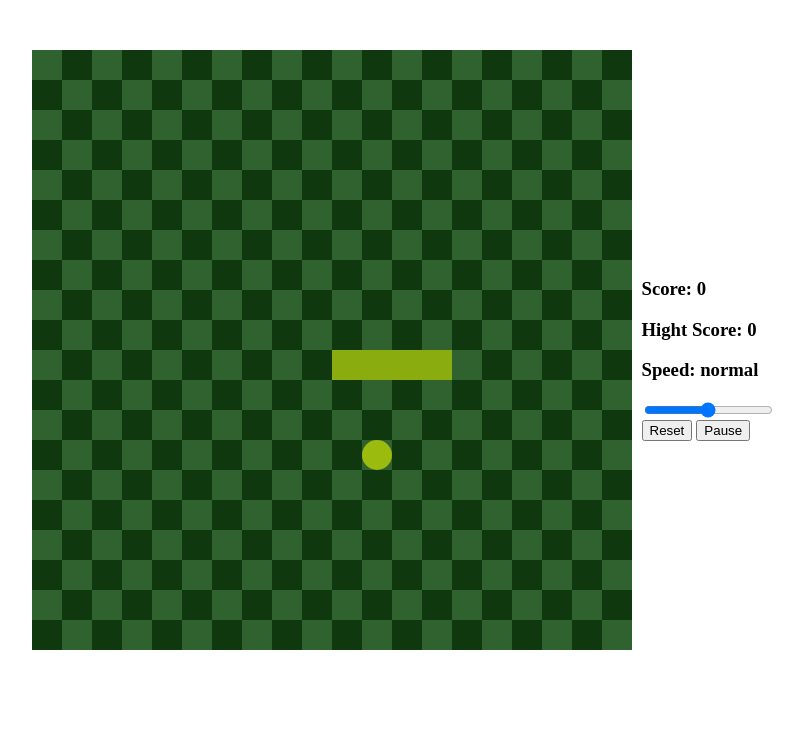
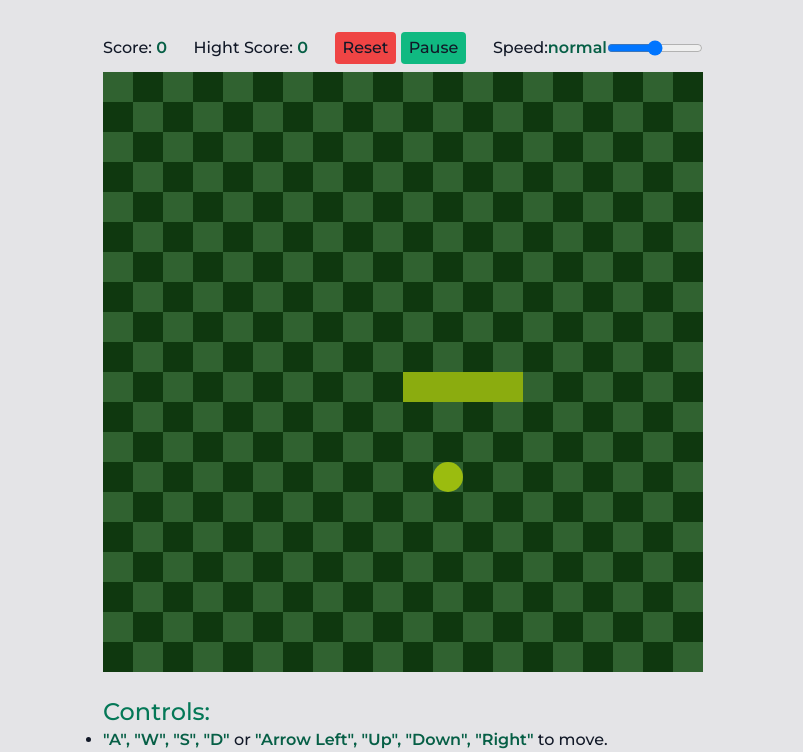
Before and after one commit to AyoubMazouz/Snake-js, a website: page index.html in a window 1280 px wide. Shown: the part 50-802 px from the top of the page, without its empty margins (237-1040 px from the left). Drawn offline with Linux system fonts and the light colour scheme; a web font is replaced by a local one.

Commit message:
Add files via upload

```diff
--- /dev/null
+++ b/index.css
@@ -0,0 +1,10 @@
+@import url('https://fonts.googleapis.com/css2?family=M+PLUS+1+Code:wght@300;500&family=Montserrat:ital,wght@0,100;0,200;0,300;0,400;0,500;0,600;0,700;0,800;1,100;1,200;1,300;1,400;1,500;1,600;1,700;1,800&family=Roboto&display=swap');
+@tailwind base;
+@tailwind components;
+@tailwind utilities;
+
+@layer utilities {
+    .font-montserrat {
+        font-family: 'Montserrat';
+    }
+}
--- a/index.html
+++ b/index.html
@@ -5,33 +5,68 @@
     <meta http-equiv="X-UA-Compatible" content="IE=edge">
     <meta name="viewport" content="width=device-width, initial-scale=1.0">
     <title>Snake</title>
-    <script defer src="snake.config.js"></script>
-    <script defer src="snake.js"></script>
+    <script defer src="./src/js/snake.config.js"></script>
+    <script defer src="./src/js/snake.js"></script>
+    <link rel="stylesheet" href="./src/css/styles.css">
 </head>
 
-<body style="display: flex; justify-content: center; align-items: center; gap: 10px;">
+<body class="font-montserrat font-medium text-gray-900 bg-zinc-200">
 
-    <canvas id="snake" style="background: black;"></canvas>
+    <div class="flex justify-center items-center h-full">
 
         <div>
-        <h3>
+
+            <h1 class="text-emerald-700 text-3xl font-semibold mb-12">
+                Classic Snake.
+            </h1>
+            <div class="flex justify-between items-center mb-2">
+                <h3 class="">
                     Score:
-            <span id="score">0</span>
+                    <span id="score" class="text-emerald-800 font-semibold">
+                        0
+                    </span>
                 </h3>
                 <h3>
                     Hight Score:
-            <span id="hight-score">0</span>
+                    <span id="hight-score" class="text-emerald-800 font-semibold">
+                        0
+                    </span>
                 </h3>
-        <h3>
+                <div>
+                    <button id="reset"
+                        class="font-medium bg-red-500 py-1 px-2 rounded hover:bg-red-700 transition-colors duration-300">
+                        Reset
+                    </button>
+                    <button id="pause"
+                        class="font-medium bg-emerald-500 py-1 px-2 rounded hover:bg-emerald-700 transition-colors duration-300">
+                        Pause
+                    </button>
+                </div>
+                <div class="flex items-center">
                     Speed:
-            <span id="speed"></span>
-        </h3>
-        <input type="range" id="slider" min="60" max="180" step="30" value="120">
-        <div>
-            <button id="reset">Reset</button>
-            <button id="pause">Pause</button>
+                    <span id="speed" class="text-emerald-800 font-semibold">
+                    </span>
+                    <input type="range" id="slider" min="60" max="180" step="30" value="120" class="w-24">
                 </div>
             </div>
+
+            <canvas id="snake"></canvas>
+
+            <div class="mt-6">
+                <h1 class="text-2xl text-emerald-700">Controls: </h1>
+                <ul class="list-disc">
+                    <li>
+                        <span class="text-emerald-800 font-semibold">
+                            "A", "W", "S", "D"</span>
+                        or
+                        <span class="text-emerald-800 font-semibold">
+                            "Arrow Left", "Up", "Down", "Right"</span> to move.
+                    </li>
+                </ul>
+            </div>
+        </div>
+    </div>
+
 </body>
 
 </html>
--- /dev/null
+++ b/src/js/snake.config.js
@@ -0,0 +1,19 @@
+const blockSize = 30
+const gridSize = { x: 20, y: 20 }
+const gameSize = {
+    width: gridSize.x * blockSize,
+    height: gridSize.y * blockSize,
+};
+const speedString = {
+    60: 'very fast',
+    90: 'fast',
+    120: 'normal',
+    150: 'slow',
+    180: 'very slow',
+}
+colors = {
+    snake: '#8bac0f',
+    apple: '#9bbc0f',
+    bgLight: '#0f380f',
+    bgDark: '#306230'
+}
--- /dev/null
+++ b/src/js/snake.js
@@ -0,0 +1,209 @@
+const canvas = document.getElementById("snake");
+const ctx = canvas.getContext("2d");
+const scoreLabel = document.getElementById("score");
+const speedLabel = document.getElementById("speed");
+const hightScoreLabel = document.getElementById("hight-score");
+const speedSlider = document.getElementById("slider");
+const pauseBtn = document.getElementById("pause");
+const restartBtn = document.getElementById("reset");
+
+canvas.width = gameSize.width;
+canvas.height = gameSize.height;
+
+class Vector2D {
+    constructor(x, y) {
+        [this.x, this.y] = [x, y];
+    }
+
+    plus(vector) {
+        this.x += vector.x;
+        this.y += vector.y;
+        return this;
+    }
+
+    isEqualTo(vector) {
+        return (this.x === vector.x && this.y === vector.y);
+    }
+}
+const getRandomVector2D = () => {
+    return new Vector2D(
+        (Math.random() * gridSize.x) | 0,
+        (Math.random() * gridSize.y) | 0
+    );
+}
+
+// !!!!!!!!!!!!!!!!!!!!!!!!!!!!!!!!!!!!!!!
+// !!!!! > Functions < !!!!!!!!!!!!!!!!!!!
+// !!!!!!!!!!!!!!!!!!!!!!!!!!!!!!!!!!!!!!!
+const stopGameLoop = loop => clearInterval(loop);
+const startGameLoop = (loop, fps) => gameLoop = setInterval(loop, fps);
+const updateSpeedLabel = () => speedLabel.innerHTML = speedString[player.speed];
+const updateScoreLabel = () => scoreLabel.innerHTML = player.score;
+
+const updateHightScoreLabel = () => {
+    player.hightScore = localStorage.hightScore ? localStorage.hightScore : 0;
+    hightScoreLabel.innerText = player.hightScore
+}
+
+const updateHightScore = () => {
+    const hScore = localStorage.getItem("hightScore");
+    localStorage.hightScore = player.score > hScore ? player.score : hScore;
+}
+
+const turnIsValid = (v1, v2) => {
+    if (Math.abs(v1.x) !== Math.abs(v2.x) &&
+        Math.abs(v1.y) !== Math.abs(v2.y)) return true
+    return false
+}
+
+const collision = () => {
+    const head = player.body[0];
+    if (head.isEqualTo(food.pos)) {
+        player.score += 10;
+        player.grow();
+        food.newFood();
+        updateScoreLabel();
+    } else if (head.x < 0) head.plus(new Vector2D(20, 0));
+    else if (head.x >= gridSize.x) head.plus(new Vector2D(-20, 0));
+    else if (head.y < 0) head.plus(new Vector2D(0, 20));
+    else if (head.y >= gridSize.y) head.plus(new Vector2D(0, -20));
+
+    for (let i = 2; i < player.body.length; i++) {
+        if (head.isEqualTo(player.body[i])) reset(gameLoop);
+    }
+}
+
+const reset = loop => {
+    stopGameLoop(loop);
+    updateHightScore();
+    player.score = 0;
+    player.body = [new Vector2D(10, 10), new Vector2D(11, 10)];
+    player.speed = speedSlider.value;
+    food.newFood();
+    updateSpeedLabel();
+    updateScoreLabel();
+    updateHightScoreLabel();
+    startGameLoop(update, player.speed);
+}
+
+const pause = loop => {
+    if (player.isPaused) {
+        startGameLoop(update, player.speed);
+        player.isPaused = false;
+    } else {
+        stopGameLoop(loop);
+        player.isPaused = true;
+    }
+}
+
+// !!!!!!!!!!!!!!!!!!!!!!!!!!!!!!!!!!!!!!!
+// !!!!! > Draw < !!!!!!!!!!!!!!!!!!!!!!!!
+// !!!!!!!!!!!!!!!!!!!!!!!!!!!!!!!!!!!!!!!
+const drawSnake = () => {
+    player.body.forEach(part => drawBlock(part.x, part.y, colors.snake));
+}
+
+const drawApple = () => drawCircle(food.pos.x, food.pos.y, colors.apple);
+
+const drawBlock = (x, y, color) => {
+    ctx.fillStyle = color;
+    ctx.fillRect(x * blockSize, y * blockSize, blockSize, blockSize);
+}
+
+const drawCircle = (x, y, color) => {
+    ctx.beginPath();
+    ctx.fillStyle = color;
+    ctx.arc(x * blockSize + blockSize / 2, y * blockSize + blockSize / 2,
+        blockSize / 2, 0, 2 * Math.PI);
+    ctx.fill();
+    ctx.closePath();
+}
+
+const drawBackground = () => {
+    let switchColor = false;
+    for (let x = 0; x < gridSize.x; x++) {
+        for (let y = 0; y < gridSize.y; y++) {
+            drawBlock(x, y, switchColor ? colors.bgLight : colors.bgDark);
+            switchColor = !switchColor;
+        }
+        switchColor = !switchColor;
+    }
+}
+
+const draw = () => {
+    drawBackground();
+    drawApple();
+    drawSnake();
+}
+
+// !!!!!!!!!!!!!!!!!!!!!!!!!!!!!!!!!!!!!!!
+// !!!!! > Objects < !!!!!!!!!!!!!!!!!!!!!
+// !!!!!!!!!!!!!!!!!!!!!!!!!!!!!!!!!!!!!!!
+const food = {
+    pos: getRandomVector2D(),
+    newFood() { this.pos = getRandomVector2D() }
+}
+
+const dir = {
+    left: new Vector2D(-1, 0), right: new Vector2D(1, 0),
+    down: new Vector2D(0, 1), up: new Vector2D(0, -1)
+}
+
+const player = {
+    score: 0,
+    hightScore: 0,
+    speed: speedSlider.value,
+    dir: new Vector2D(-1, 0),
+    body: [
+        new Vector2D(10, 10),
+        new Vector2D(11, 10),
+        new Vector2D(12, 10),
+        new Vector2D(13, 10)
+    ],
+
+    grow(dir = this.dir) {
+        const head = new Vector2D(
+            this.body[0].x,
+            this.body[0].y
+        );
+        this.body.unshift(head.plus(dir));
+    },
+
+    move(dir = this.dir) {
+        this.body.pop();
+        this.grow(dir);
+    },
+
+    turn(dir) {
+        if (this.dir !== dir) {
+            if (turnIsValid(dir, this.dir)) {
+                this.dir = dir;
+            }
+        }
+    },
+}
+
+let gameLoop;
+const update = () => {
+    draw();
+    collision();
+    player.move();
+}
+
+// !!!!!!!!!!!!!!!!!!!!!!!!!!!!!!!!!!!!!!!
+// !!!!! > Events < !!!!!!!!!!!!!!!!!!!!!!
+// !!!!!!!!!!!!!!!!!!!!!!!!!!!!!!!!!!!!!!!
+pauseBtn.addEventListener("click", () => pause(gameLoop));
+restartBtn.addEventListener("click", () => reset(gameLoop));
+document.addEventListener("keydown", (event) => {
+    if (event.keyCode === 37) player.turn(dir.left);
+    else if (event.keyCode === 39) player.turn(dir.right);
+    else if (event.keyCode === 40) player.turn(dir.down);
+    else if (event.keyCode === 38) player.turn(dir.up);
+})
+
+const init = () => {
+    gameLoop = setInterval(update, player.speed);
+    updateSpeedLabel();
+    initHighScore();
+}; init()
--- a/tailwind.config.js
+++ b/tailwind.config.js
@@ -1,5 +1,5 @@
 module.exports = {
-  content: [],
+  content: ["./*.html"],
   theme: {
     extend: {},
   },
```
Also changed, not shown: src/css/styles.css (added), src/styles.css (added). Lines whose indentation alone changed are shown as unchanged.
